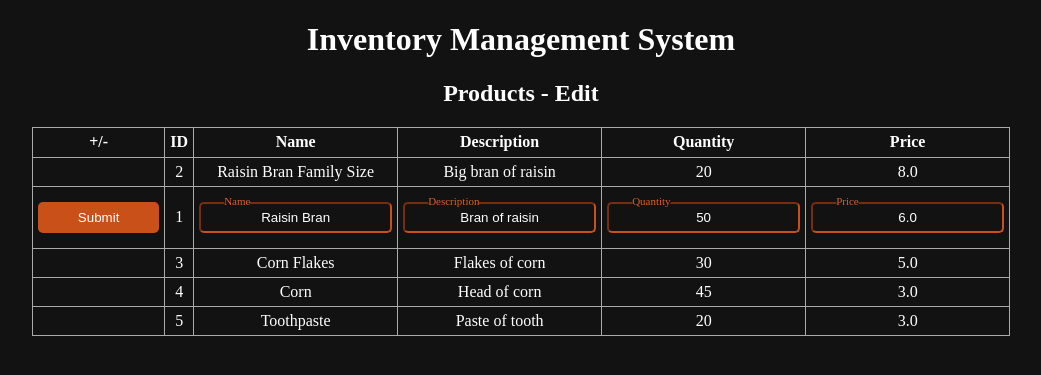
After one commit to holychowders/inventory_management_system, a Flask app: page /products/edit/1 in a window 1280 px wide. The commit adds this page. Shown: the top 375 px of the page, without its empty margins (119-1160 px from the left). Run offline with Flask 3, Linux system fonts and the light colour scheme; data comes from the database, SQL or seed files in the repository; parts of the project's set-up code (start-up, migrations or seed data) failed here and were passed over.

Commit message:
Add products edit page.

```diff
--- a/src/main.py
+++ b/src/main.py
@@ -38,6 +38,12 @@ def delete_product(id: int) -> Response:  # pylint: disable=redefined-builtin
     return redirect("/products")  # type: ignore
 
 
+@flask_app.route("/products/edit/<int:id>")
+def edit_product_in_products_page(id: int) -> str:  # pylint: disable=redefined-builtin
+    products = (Product(product) for product in db.all_products())  # pylint: disable=redefined-outer-name
+    return render_template("products/edit.html", products=products, id=id)
+
+
 if __name__ == "__main__":
     logging.basicConfig(format="%(levelname)s: %(message)s", level=logging.INFO)
     main()
--- a/static/css/main.css
+++ b/static/css/main.css
@@ -3,6 +3,11 @@
   background-color: #121212;
   text-align: center;
   box-sizing: border-box;
+}
+
+input:focus {
+  outline: 0 solid #d96028;
+  /*caret-color: #d96028;*/
 }
 
 table,
@@ -83,3 +88,44 @@ td {
   margin-top: 5px;
   margin-bottom: 10px;
 }
+
+.products-entry-column-edit-group {
+  position: relative;
+  display: inline-block;
+}
+
+.products-entry-column-edit-input {
+  margin-top: 10px;
+  margin-bottom: 10px;
+  border-color: #c95018;
+  border-radius: 5px;
+  padding: 6px;
+}
+
+.products-entry-column-edit-label {
+  margin-top: 10px;
+  margin-bottom: 10px;
+  background-color: #121212;
+  color: #d96028;
+  border-radius: 50px;
+  position: absolute;
+  left: 25px;
+  top: -7px;
+  font-size: 11px;
+}
+.product-edit-submit-button {
+  margin: auto;
+  background: #c95018;
+  padding: 8px 40px;
+  border-radius: 5px;
+  border: none;
+  color: #fff;
+  display: block;
+  font-weight: 400;
+  text-align: center;
+  text-decoration: none;
+  vertical-align: middle;
+}
+.product-edit-submit-button:hover {
+  background: #d96028;
+}
--- a/templates/products.html
+++ b/templates/products.html
@@ -49,6 +49,8 @@
         <tr>
           <td>
             <a href="/delete-product/{{ product.id }}">Delete</a>
+            /
+            <a href="/products/edit/{{ product.id }}">Edit</a>
           </td>
           <td>{{ product.id }}</td>
           <td>{{ product.name }}</td>
--- /dev/null
+++ b/templates/products/edit.html
@@ -0,0 +1,121 @@
+<!doctype html>
+<html lang="en">
+  <head>
+    <meta charset="UTF-8" />
+    <meta name="viewport" content="width=device-width, initial-scale=1.0" />
+    <title>Products - Edit - Inventory Management System</title>
+    <link
+      rel="stylesheet"
+      href="{{ url_for('static', filename='css/main.css') }}"
+    />
+  </head>
+  <body>
+    <div class="page-header">
+      <h1>Inventory Management System</h1>
+      <h2>Products - Edit</h2>
+    </div>
+
+    <div class="products-list">
+      <table>
+        <tr>
+          <th>+/-</th>
+          <th>ID</th>
+          <th>Name</th>
+          <th>Description</th>
+          <th>Quantity</th>
+          <th>Price</th>
+        </tr>
+        {% for product in products %}
+        <tr>
+          {% if product.id == id %}
+
+          <td>
+            <button type="submit" class="product-edit-submit-button">
+              Submit
+            </button>
+          </td>
+
+          <td>{{ product.id }}</td>
+          <td>
+            <div class="products-entry-column-edit-group">
+              <label
+                class="products-entry-column-edit-label"
+                for="products-entry-column-edit-name"
+                >Name</label
+              >
+              <input
+                id="products-entry-column-edit-name"
+                class="products-entry-column-edit-input"
+                type="text"
+                name="name"
+                placeholder=""
+                value="{{ product.name }}"
+              />
+            </div>
+          </td>
+          <td>
+            <div class="products-entry-column-edit-group">
+              <label
+                class="products-entry-column-edit-label"
+                for="products-entry-column-edit-description"
+                >Description</label
+              >
+              <input
+                id="products-entry-column-edit-description"
+                class="products-entry-column-edit-input"
+                type="text"
+                name="name"
+                placeholder=""
+                value="{{ product.description }}"
+              />
+            </div>
+          </td>
+          <td>
+            <div class="products-entry-column-edit-group">
+              <label
+                class="products-entry-column-edit-label"
+                for="products-entry-column-edit-quantity-available"
+                >Quantity</label
+              >
+              <input
+                id="products-entry-column-edit-quantity-available"
+                class="products-entry-column-edit-input"
+                type="text"
+                name="name"
+                placeholder=""
+                value="{{ product.quantity_available }}"
+              />
+            </div>
+          </td>
+          <td>
+            <div class="products-entry-column-edit-group">
+              <label
+                class="products-entry-column-edit-label"
+                for="products-entry-column-edit-price"
+                >Price</label
+              >
+              <input
+                id="products-entry-column-edit-price"
+                class="products-entry-column-edit-input"
+                type="text"
+                name="name"
+                placeholder=""
+                value="{{ product.price }}"
+              />
+            </div>
+          </td>
+
+          {% else %}
+          <td></td>
+          <td>{{ product.id }}</td>
+          <td>{{ product.name }}</td>
+          <td>{{ product.description }}</td>
+          <td>{{ product.quantity_available }}</td>
+          <td>{{ product.price }}</td>
+          {% endif %}
+        </tr>
+        {% endfor %}
+      </table>
+    </div>
+  </body>
+</html>
```
